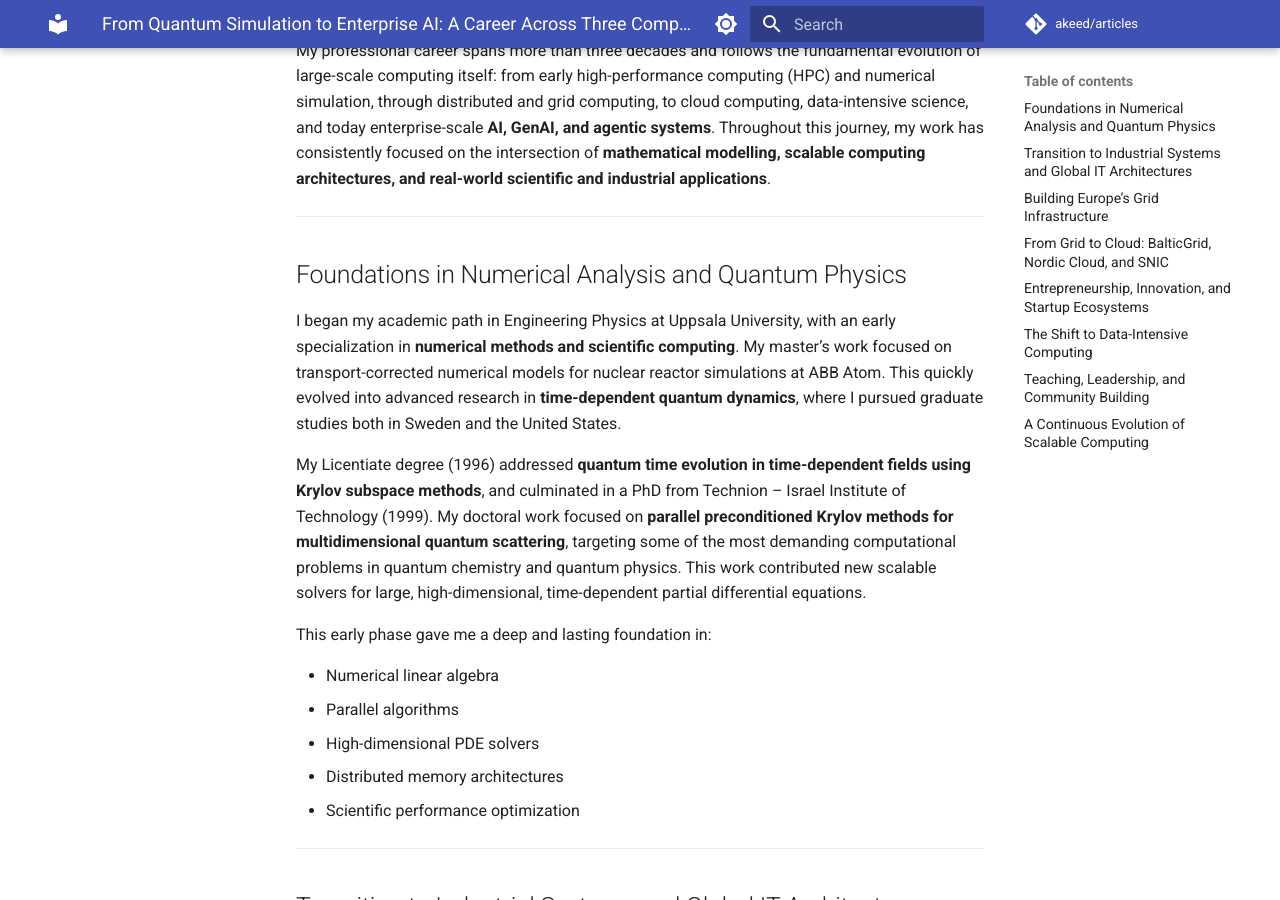
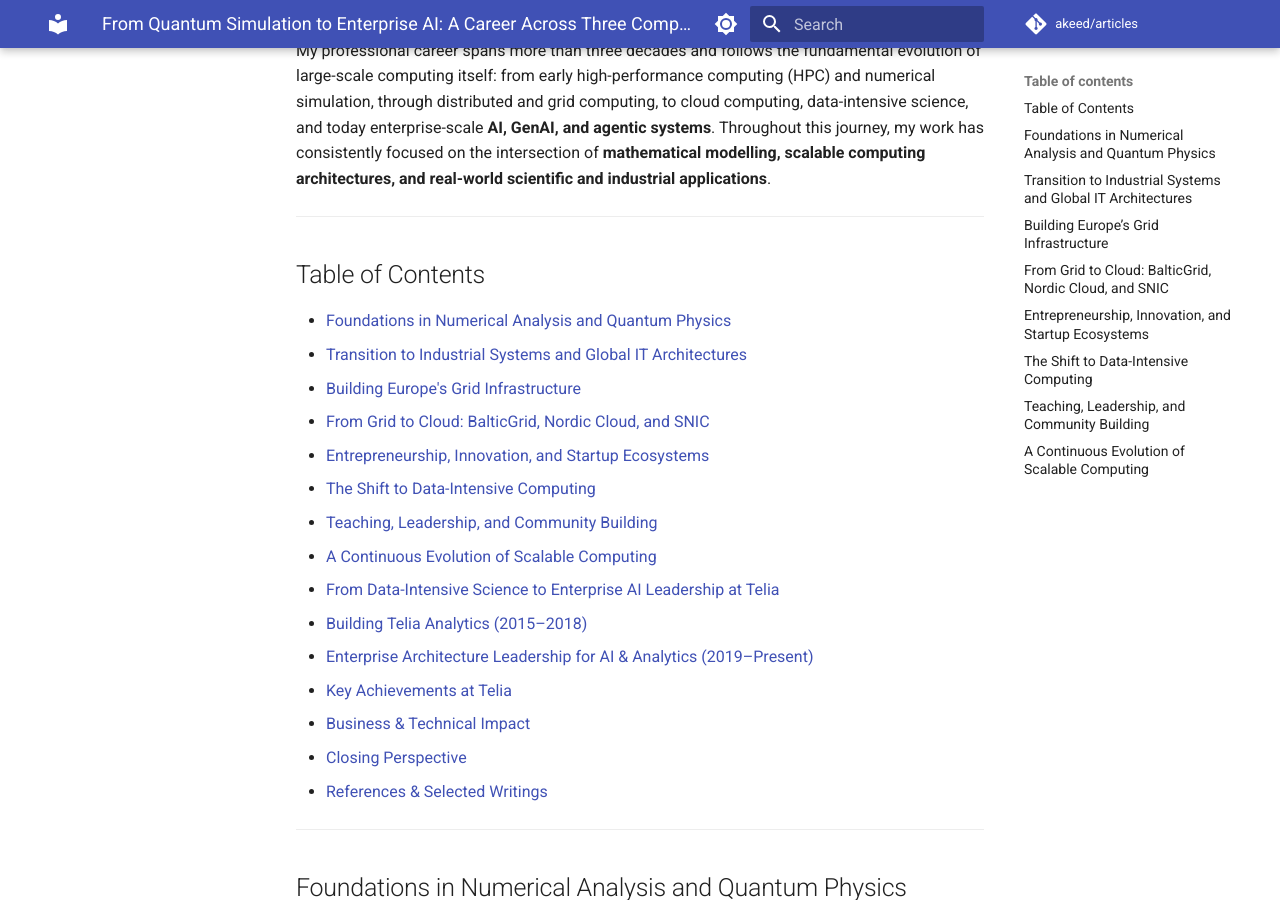
Before and after one commit to akeed/akeed.github.io, an MkDocs documentation site: the page built from docs/articles/Work-life-so-far/index.md, in a window 1280 px wide and 900 px high, scrolled down 273 px. Built offline with MkDocs 1.6.1 and Material for MkDocs 9.7.7, drawn with Linux system fonts in a browser that asks for light colours; comment, search, counter and statistics services are not loaded.

Commit message:
fix: update of naming

```diff
--- a/docs/articles/Work-life-so-far/index.md
+++ b/docs/articles/Work-life-so-far/index.md
@@ -3,6 +3,26 @@
 **Åke Edlund, PhD**
 
 My professional career spans more than three decades and follows the fundamental evolution of large-scale computing itself: from early high-performance computing (HPC) and numerical simulation, through distributed and grid computing, to cloud computing, data-intensive science, and today enterprise-scale **AI, GenAI, and agentic systems**. Throughout this journey, my work has consistently focused on the intersection of **mathematical modelling, scalable computing architectures, and real-world scientific and industrial applications**.
+
+---
+
+## Table of Contents
+
+- [Foundations in Numerical Analysis and Quantum Physics](#foundations-in-numerical-analysis-and-quantum-physics)
+- [Transition to Industrial Systems and Global IT Architectures](#transition-to-industrial-systems-and-global-it-architectures)
+- [Building Europe's Grid Infrastructure](#building-europes-grid-infrastructure)
+- [From Grid to Cloud: BalticGrid, Nordic Cloud, and SNIC](#from-grid-to-cloud-balticgrid-nordic-cloud-and-snic)
+- [Entrepreneurship, Innovation, and Startup Ecosystems](#entrepreneurship-innovation-and-startup-ecosystems)
+- [The Shift to Data-Intensive Computing](#the-shift-to-data-intensive-computing)
+- [Teaching, Leadership, and Community Building](#teaching-leadership-and-community-building)
+- [A Continuous Evolution of Scalable Computing](#a-continuous-evolution-of-scalable-computing)
+- [From Data-Intensive Science to Enterprise AI Leadership at Telia](#from-data-intensive-science-to-enterprise-ai-leadership-at-telia)
+  - [Building Telia Analytics (2015–2018)](#building-telia-analytics-20152018)
+  - [Enterprise Architecture Leadership for AI & Analytics (2019–Present)](#enterprise-architecture-leadership-for-ai--analytics-2019present)
+  - [Key Achievements at Telia](#key-achievements-at-telia)
+  - [Business & Technical Impact](#business--technical-impact)
+  - [Closing Perspective](#closing-perspective)
+- [References & Selected Writings](#references--selected-writings)
 
 ---
 
```
